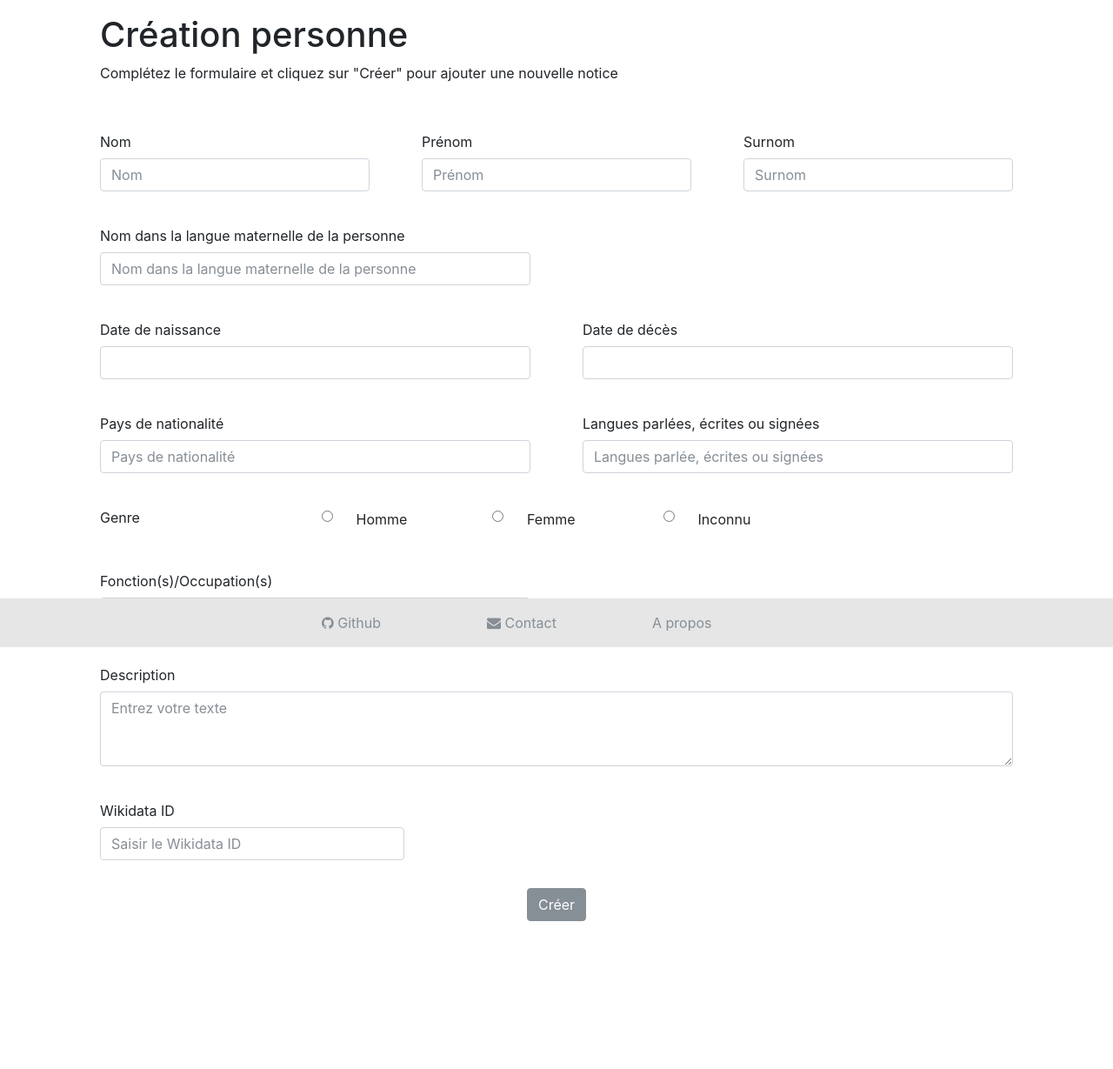
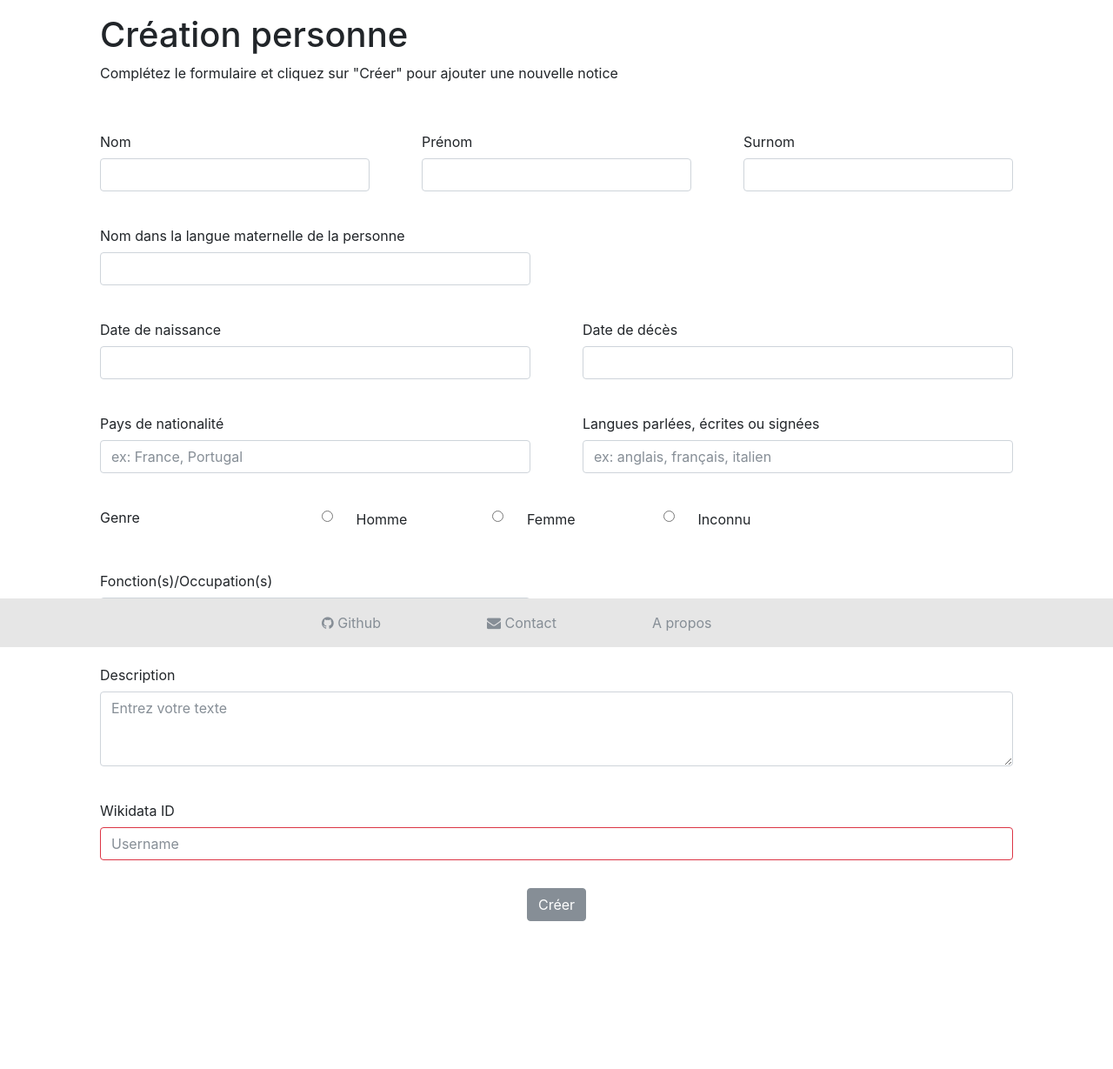
Before and after one commit to Chartes-TNAH/dico-proso, a Flask app: template hoozhoo/templates/pages/creer_personne.html in a window 1280 px wide. Shown: the part 56-1285 px from the top of the page at 87% size. Run offline with Flask 2, Linux system fonts and the light colour scheme; the template is opened without the code that fills it, so the values that code supplies are empty; some libraries are stand-ins or nearby versions.

Commit message:
modification 'placeholder' et ajout de l'attribut maxlenght

```diff
--- a/hoozhoo/templates/pages/creer_personne.html
+++ b/hoozhoo/templates/pages/creer_personne.html
@@ -15,19 +15,19 @@
       <div class="form-group col">
         <label for="nom" class="col-lg-4 col-form-label">Nom</label>
       <div class="col">
-        <input type="text" class="form-control" id="nom" name="nom" placeholder="Nom">
+        <input type="text" class="form-control" id="nom" name="nom">
       </div>
       </div>
       <div class="form-group col">
         <label for="prenom" class="col-lg-4 col-form-label">Prénom</label>
       <div class="col">
-        <input type="text" class="form-control" id="prenom" name="prenom" placeholder="Prénom">
+        <input type="text" class="form-control" id="prenom" name="prenom">
       </div>
       </div>
       <div class="form-group col">
         <label for="surnom" class="col-lg-4 col-form-label">Surnom</label>
       <div class="col">
-        <input type="text" class="form-control" id="surnom" name="surnom" placeholder="Surnom">
+        <input type="text" class="form-control" id="surnom" name="surnom">
       </div>
       </div>
     </div>
@@ -35,7 +35,7 @@
       <div class="form-group col-lg-6">
         <label for="nom_languematernelle" class="col-lg-9 col-form-label">Nom dans la langue maternelle de la personne</label>
       <div class="col">
-        <input type="text" class="form-control" id="nom_languematernelle" name="nom_languematernelle" placeholder="Nom dans la langue maternelle de la personne">
+        <input type="text" class="form-control" id="nom_languematernelle" name="nom_languematernelle">
       </div>
       </div>
     </div>
@@ -43,13 +43,13 @@
       <div class="form-group col">
         <label for="date naissance" class="col-lg-4 col-form-label">Date de naissance</label>
       <div class="col">
-        <input type="text" class="form-control" id="date_naissance" name="date_naissance">
+        <input type="text" class="form-control" id="date_naissance" name="date_naissance" maxlength="12">
       </div>
       </div>
       <div class="form-group col">
         <label for="date_deces" class="col-lg-4 col-form-label">Date de décès</label>
       <div class="col">
-        <input type="text" class="form-control" id="date_deces" name="date_deces">
+        <input type="text" class="form-control" id="date_deces" name="date_deces" maxlength="12">
       </div>
       </div>
     </div>
@@ -57,13 +57,13 @@
       <div class="form-group col">
         <label for="pays_nationalite" class="col-lg-4 col-form-label">Pays de nationalité</label>
       <div class="col">
-        <input type="text" class="form-control" id="pays_nationalite" name="pays_nationalite" placeholder="Pays de nationalité">
+        <input type="text" class="form-control" id="pays_nationalite" name="pays_nationalite" placeholder="ex: France, Portugal">
       </div>
       </div>
       <div class="form-group col">
         <label for="langues" class="col-lg-7 col-form-label">Langues parlées, écrites ou signées</label>
       <div class="col">
-        <input type="text" class="form-control" id="langues" name="langues" placeholder="Langues parlée, écrites ou signées">
+        <input type="text" class="form-control" id="langues" name="langues" placeholder="ex: anglais, français, italien">
       </div>
       </div>
     </div>
@@ -88,7 +88,7 @@
       <div class="form-group col-lg-6">
         <label for="fonctions_occupations" class="col-lg-4 col-form-label">Fonction(s)/Occupation(s)</label>
       <div class="col">
-        <input type="text" class="form-control" id="fonctions_occupations" name="fonctions_occupations" placeholder="Fonction(s)/Occupation(s)">
+        <input type="text" class="form-control" id="fonctions_occupations" name="fonctions_occupations" placeholder="ex: peintre, sculpteur">
       </div>
       </div>
     </div>
@@ -96,7 +96,7 @@
       <div class="form-group col">
         <label for="description" class="col-lg-3 col-form-label">Description</label>
       <div class="col">
-        <textarea class="form-control" name="description" id="description" placeholder="Entrez votre texte" rows="3"></textarea>
+        <textarea class="form-control" name="description" id="description" placeholder="Entrez votre texte" rows="3" maxlength="255"></textarea>
       </div>
     </div>
   </div>
@@ -104,7 +104,7 @@
       <div class="form-group col">
         <label for="nom" class="col-lg-3 col-form-label">Wikidata ID</label>
       <div class="col">
-        <input type="text" class="form-control col-lg-4" id="id_externes" name="id_externes" placeholder="Saisir le Wikidata ID">
+        <input type="text" class="form-control is-invalid" id="validationServerUsername" placeholder="Username" aria-describedby="inputGroupPrepend3" required maxlength="12">
       </div>
       </div>
     </div>
```
